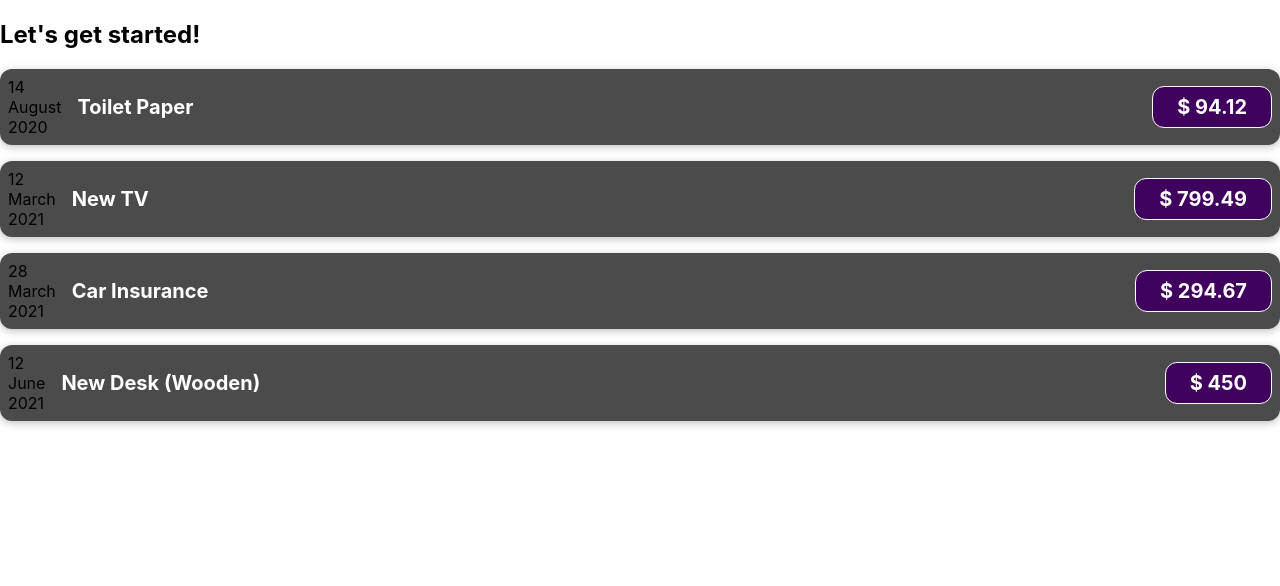
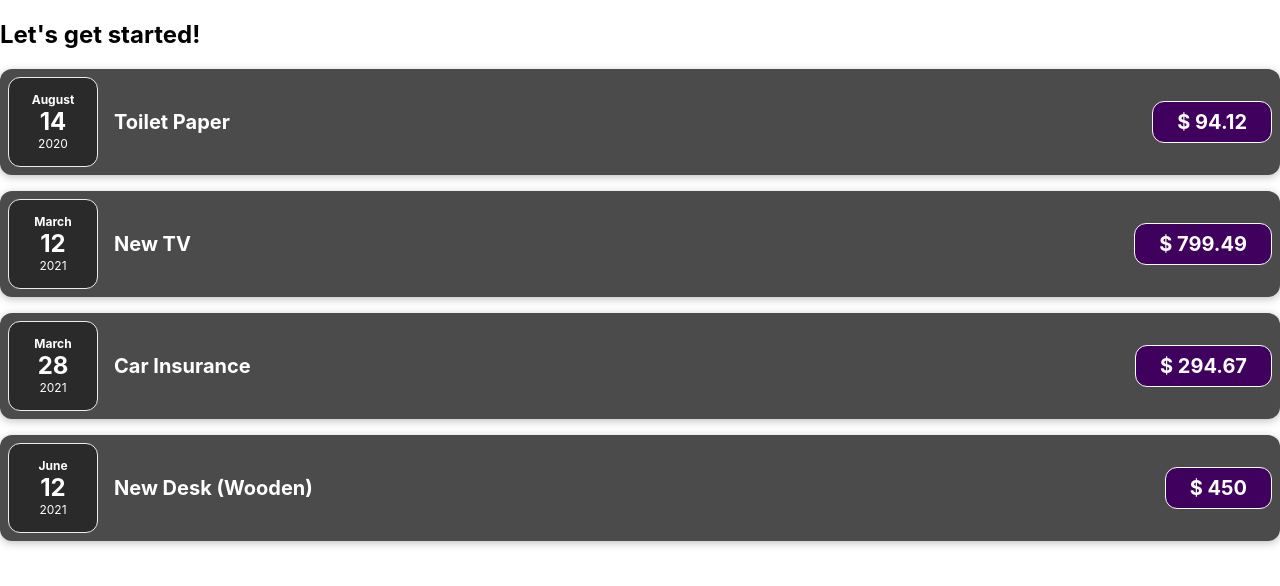
Before and after one commit to Pilar-SP/react-complete-guide, a React (Create React App) app: page / in a window 1280 px wide. Shown: the top 586 px of the page. Built offline with nearby package versions, Linux system fonts and the light colour scheme.

Commit message:
Create of new ExpenseDate component

```diff
--- /dev/null
+++ b/src/components/ExpenseDate.css
@@ -0,0 +1,26 @@
+.expense-date {
+  display: flex;
+  flex-direction: column;
+  width: 5.5rem;
+  height: 5.5rem;
+  border: 1px solid #ececec;
+  background-color: #2a2a2a;
+  color: white;
+  border-radius: 12px;
+  align-items: center;
+  justify-content: center;
+}
+
+.expense-date__month {
+  font-size: 0.75rem;
+  font-weight: bold;
+}
+
+.expense-date__year {
+  font-size: 0.75rem;
+}
+
+.expense-date__day {
+  font-size: 1.5rem;
+  font-weight: bold;
+}
--- /dev/null
+++ b/src/components/ExpenseDate.js
@@ -0,0 +1,18 @@
+import "./ExpenseDate.css";
+
+const ExpenseDate = (props) => {
+  // helper variables or constants that may hold logic
+
+  const month = props.date.toLocaleString("en-GB", { month: "long" });
+  const day = props.date.toLocaleString("en-GB", { day: "2-digit" });
+  const year = props.date.getFullYear();
+
+  return (
+    <div className="expense-date">
+      <div className="expense-date__month">{month}</div>
+      <div className="expense-date__day">{day}</div>
+      <div className="expense-date__year">{year}</div>
+    </div>
+  );
+};
+export default ExpenseDate;
--- a/src/components/ExpenseItem.js
+++ b/src/components/ExpenseItem.js
@@ -1,18 +1,10 @@
 import "./ExpenseItem.css";
+import ExpenseDate from "./ExpenseDate";
 
 const ExpenseItem = (props) => {
-  // helper variables or constants that may hold logic
-  const month = props.date.toLocaleString("en-GB", { month: "long" });
-  const day = props.date.toLocaleString("en-GB", { day: "2-digit" });
-  const year = props.date.getFullYear();
-
   return (
     <div className="expense-item">
-      <div>
-        <div> {day} </div>
-        <div> {month} </div>
-        <div> {year} </div>
-      </div>
+      <ExpenseDate date={props.date} />
       <div className="expense-item__description">
         <h2> {props.title} </h2>
         <div className="expense-item__price">$ {props.amount} </div>
```
